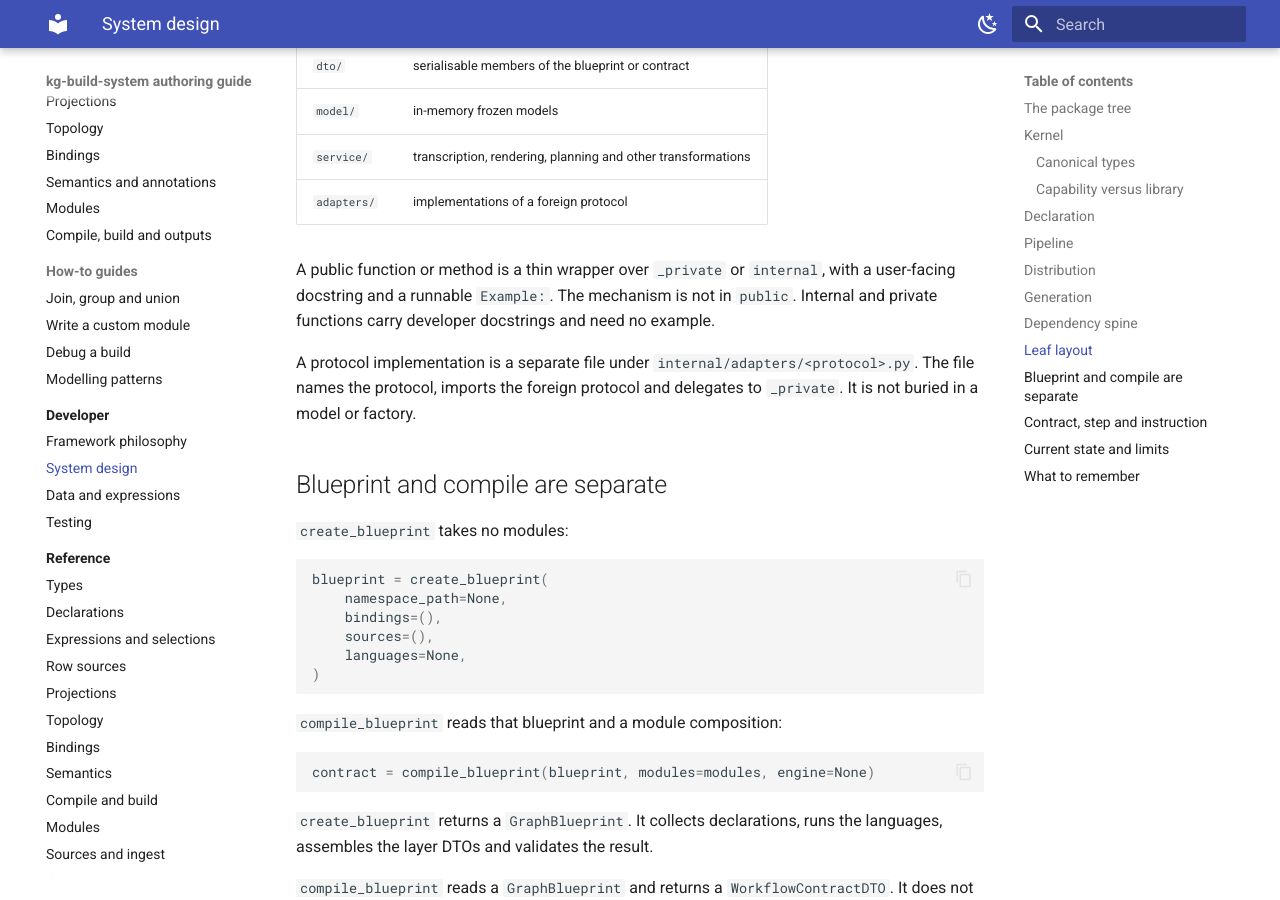
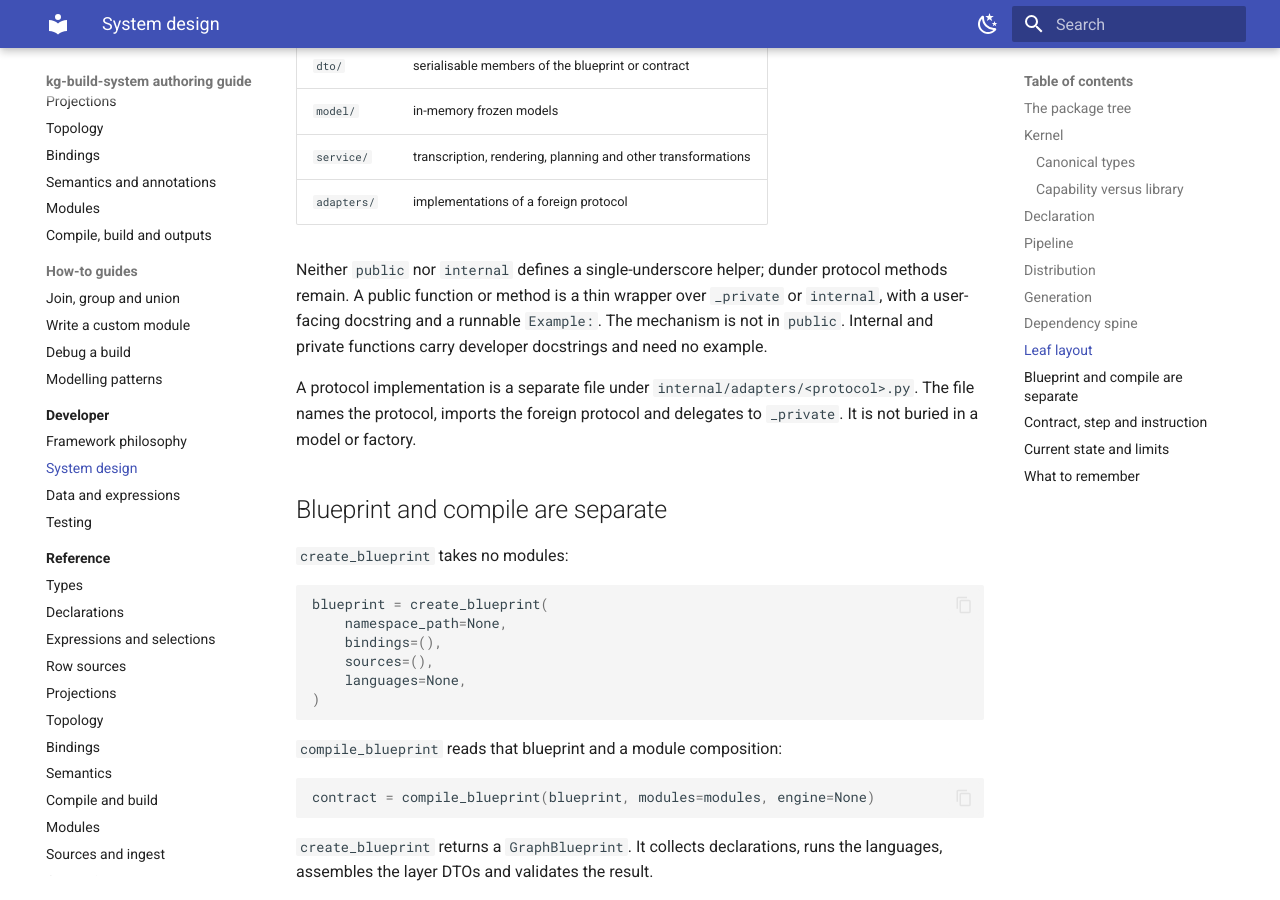
Before and after one commit to kpto/kg-build-system, an MkDocs documentation site: the page built from docs/developer/system-design.md, in a window 1280 px wide and 900 px high, scrolled down 6467 px. Built offline with MkDocs 1.6.1 and Material for MkDocs 9.7.7, drawn with Linux system fonts in a browser that asks for light colours.

Commit message:
Document the no-private-helper interface rule

```diff
--- a/docs/developer/system-design.md
+++ b/docs/developer/system-design.md
@@ -239,7 +239,8 @@ Every leaf uses the same four-part layout.
 | `service/` | transcription, rendering, planning and other transformations |
 | `adapters/` | implementations of a foreign protocol |
 
-A public function or method is a thin wrapper over `_private` or `internal`, with
+Neither `public` nor `internal` defines a single-underscore helper; dunder protocol
+methods remain. A public function or method is a thin wrapper over `_private` or `internal`, with
 a user-facing docstring and a runnable `Example:`. The mechanism is not in
 `public`. Internal and private functions carry developer docstrings and need no
 example.
```
